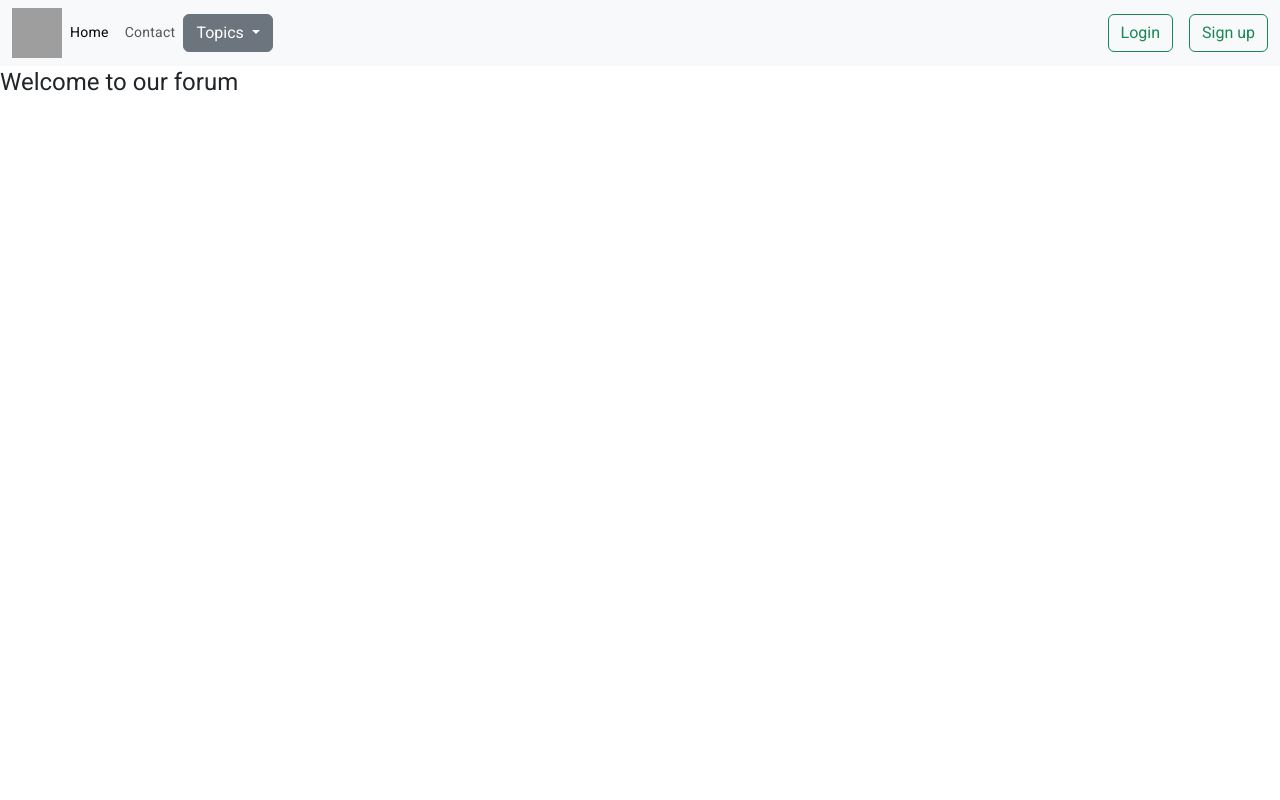
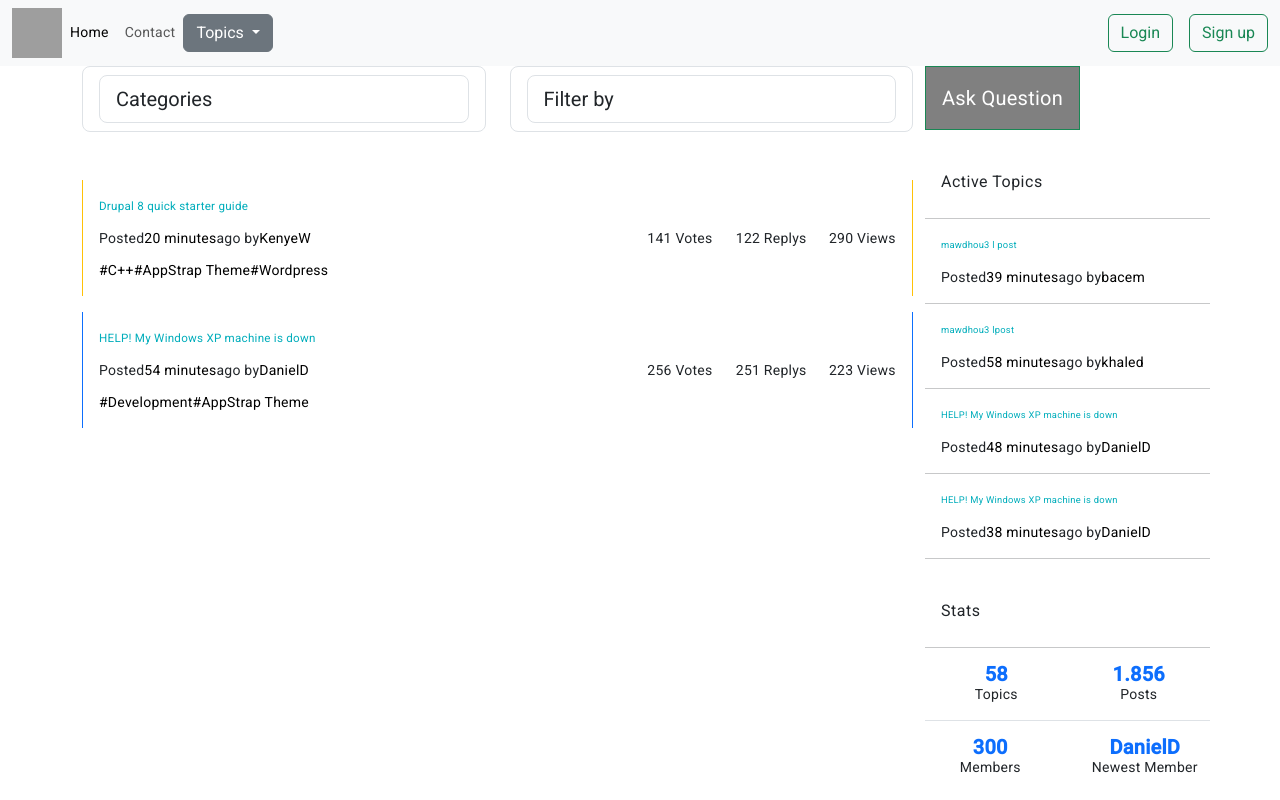
Before and after one commit to hoveNNN/taw3iya.tn, an Angular app in the folder frontend/: page / in a window 1280 px wide. Built offline with nearby package versions, Linux system fonts and the light colour scheme; grey boxes are pictures that could not be loaded.

Commit message:
added home page design

```diff
--- a/frontend/src/app/app.module.ts
+++ b/frontend/src/app/app.module.ts
@@ -19,6 +19,7 @@ import { ForgotPasswordComponent } from './forgot-password/forgot-password.compo
 import { EditProfilComponent } from './edit-profil/edit-profil.component';
 import { ChangePasswordComponent } from './change-password/change-password.component';
 
+
 @NgModule({
   declarations: [
     AppComponent,
@@ -33,6 +34,7 @@ import { ChangePasswordComponent } from './change-password/change-password.compo
     ForgotPasswordComponent,
     EditProfilComponent,
     ChangePasswordComponent,
+
 
 
   ],
--- a/frontend/src/app/home/home.component.css
+++ b/frontend/src/app/home/home.component.css
@@ -0,0 +1,20 @@
+body{
+    margin-top:20px;
+    background:#eee;
+    color: #708090;
+}
+.icon-1x {
+    font-size: 24px !important;
+}
+a{
+    text-decoration:none;
+}
+.text-primary, a.text-primary:focus, a.text-primary:hover {
+    color: #00ADBB!important;
+}
+.text-black, .text-hover-black:hover {
+    color: #000 !important;
+}
+.font-weight-bold {
+    font-weight: 700 !important;
+}
--- a/frontend/src/app/home/home.component.html
+++ b/frontend/src/app/home/home.component.html
@@ -1,2 +1,244 @@
 <app-navbar></app-navbar>
-<h1> Welcome to our forum</h1>
+<div class="container">
+  <div class="row">
+    <!-- Main content -->
+    <div class="col-lg-9 mb-3">
+      <div class="row text-left mb-5">
+        <div class="col-lg-6 mb-3 mb-sm-0">
+          <div
+            class="dropdown bootstrap-select form-control form-control-lg bg-white bg-op-9 text-sm w-lg-50"
+            style="width: 100%"
+          >
+            <select
+              class="form-control form-control-lg bg-white bg-op-9 text-sm w-lg-50"
+              data-toggle="select"
+              tabindex="-98"
+            >
+              <option>Categories</option>
+              <option>Learn</option>
+              <option>Share</option>
+              <option>Build</option>
+            </select>
+          </div>
+        </div>
+        <div class="col-lg-6 text-lg-right">
+          <div
+            class="dropdown bootstrap-select form-control form-control-lg bg-white bg-op-9 ml-auto text-sm w-lg-50"
+            style="width: 100%"
+          >
+            <select
+              class="form-control form-control-lg bg-white bg-op-9 ml-auto text-sm w-lg-50"
+              data-toggle="select"
+              tabindex="-98"
+            >
+              <option>Filter by</option>
+              <option>Votes</option>
+              <option>Replys</option>
+              <option>Views</option>
+            </select>
+          </div>
+        </div>
+      </div>
+      <!-- End of post 1 -->
+      <div
+        class="card row-hover pos-relative py-3 px-3 mb-3 border-warning border-top-0 border-right-0 border-bottom-0 rounded-0"
+      >
+        <div class="row align-items-center">
+          <div class="col-md-8 mb-3 mb-sm-0">
+            <h5>
+              <a href="#" class="text-primary">Drupal 8 quick starter guide</a>
+            </h5>
+            <p class="text-sm">
+              <span class="op-6">Posted</span>
+              <a class="text-black" href="#">20 minutes</a>
+              <span class="op-6">ago by</span>
+              <a class="text-black" href="#">KenyeW</a>
+            </p>
+            <div class="text-sm op-5">
+              <a class="text-black mr-2" href="#">#C++</a>
+              <a class="text-black mr-2" href="#">#AppStrap Theme</a>
+              <a class="text-black mr-2" href="#">#Wordpress</a>
+            </div>
+          </div>
+          <div class="col-md-4 op-7">
+            <div class="row text-center op-7">
+              <div class="col px-1">
+                <i class="ion-connection-bars icon-1x"></i>
+                <span class="d-block text-sm">141 Votes</span>
+              </div>
+              <div class="col px-1">
+                <i class="ion-ios-chatboxes-outline icon-1x"></i>
+                <span class="d-block text-sm">122 Replys</span>
+              </div>
+              <div class="col px-1">
+                <i class="ion-ios-eye-outline icon-1x"></i>
+                <span class="d-block text-sm">290 Views</span>
+              </div>
+            </div>
+          </div>
+        </div>
+      </div>
+      <!-- /End of post 1 -->
+      <!-- End of post 2 -->
+      <div
+        class="card row-hover pos-relative py-3 px-3 mb-3 border-primary border-top-0 border-right-0 border-bottom-0 rounded-0"
+      >
+        <div class="row align-items-center">
+          <div class="col-md-8 mb-3 mb-sm-0">
+            <h5>
+              <a href="#" class="text-primary"
+                >HELP! My Windows XP machine is down</a
+              >
+            </h5>
+            <p class="text-sm">
+              <span class="op-6">Posted</span>
+              <a class="text-black" href="#">54 minutes</a>
+              <span class="op-6">ago by</span>
+              <a class="text-black" href="#">DanielD</a>
+            </p>
+            <div class="text-sm op-5">
+              <a class="text-black mr-2" href="#">#Development</a>
+              <a class="text-black mr-2" href="#">#AppStrap Theme</a>
+            </div>
+          </div>
+          <div class="col-md-4 op-7">
+            <div class="row text-center op-7">
+              <div class="col px-1">
+                <i class="ion-connection-bars icon-1x"></i>
+                <span class="d-block text-sm">256 Votes</span>
+              </div>
+              <div class="col px-1">
+                <i class="ion-ios-chatboxes-outline icon-1x"></i>
+                <span class="d-block text-sm">251 Replys</span>
+              </div>
+              <div class="col px-1">
+                <i class="ion-ios-eye-outline icon-1x"></i>
+                <span class="d-block text-sm">223 Views</span>
+              </div>
+            </div>
+          </div>
+        </div>
+      </div>
+      <!-- /End of post 2 -->
+
+
+    </div>
+    <!-- Sidebar content -->
+    <div class="col-lg-3 mb-4 mb-lg-0 px-lg-0 mt-lg-0">
+      <div
+        style="
+          visibility: hidden;
+          display: none;
+          width: 285px;
+          height: 801px;
+          margin: 0px;
+          float: none;
+          position: static;
+          inset: 85px auto auto;
+        "
+      ></div>
+      <div
+        data-settings='{"parent":"#content","mind":"#header","top":10,"breakpoint":992}'
+        data-toggle="sticky"
+        class="sticky"
+        style="top: 85px"
+      >
+        <div class="sticky-inner">
+          <a
+          class="btn btn-lg btn-block btn-success rounded-0 py-3 mb-3 bg-op-6 roboto-bold"
+          href="#"
+          style="background-color: #808080; color: white;"
+            >Ask Question</a
+          >
+          <div class="bg-white mb-3">
+            <h4 class="px-3 py-4 op-5 m-0">Active Topics</h4>
+            <hr class="m-0" />
+            <div class="pos-relative px-3 py-3">
+              <h6 class="text-primary text-sm">
+                <a href="#" class="text-primary"
+                  >mawdhou3 l post
+                </a>
+              </h6>
+              <p class="mb-0 text-sm">
+                <span class="op-6">Posted</span>
+                <a class="text-black" href="#">39 minutes</a>
+                <span class="op-6">ago by</span>
+                <a class="text-black" href="#">bacem</a>
+              </p>
+            </div>
+            <hr class="m-0" />
+            <div class="pos-relative px-3 py-3">
+              <h6 class="text-primary text-sm">
+                <a href="#" class="text-primary"
+                  >mawdhou3 lpost
+                </a>
+              </h6>
+              <p class="mb-0 text-sm">
+                <span class="op-6">Posted</span>
+                <a class="text-black" href="#">58 minutes</a>
+                <span class="op-6">ago by</span>
+                <a class="text-black" href="#">khaled</a>
+              </p>
+            </div>
+            <hr class="m-0" />
+            <div class="pos-relative px-3 py-3">
+              <h6 class="text-primary text-sm">
+                <a href="#" class="text-primary"
+                  >HELP! My Windows XP machine is down
+                </a>
+              </h6>
+              <p class="mb-0 text-sm">
+                <span class="op-6">Posted</span>
+                <a class="text-black" href="#">48 minutes</a>
+                <span class="op-6">ago by</span>
+                <a class="text-black" href="#">DanielD</a>
+              </p>
+            </div>
+            <hr class="m-0" />
+            <div class="pos-relative px-3 py-3">
+              <h6 class="text-primary text-sm">
+                <a href="#" class="text-primary"
+                  >HELP! My Windows XP machine is down
+                </a>
+              </h6>
+              <p class="mb-0 text-sm">
+                <span class="op-6">Posted</span>
+                <a class="text-black" href="#">38 minutes</a>
+                <span class="op-6">ago by</span>
+                <a class="text-black" href="#">DanielD</a>
+              </p>
+            </div>
+            <hr class="m-0" />
+          </div>
+          <div class="bg-white text-sm">
+            <h4 class="px-3 py-4 op-5 m-0 roboto-bold">Stats</h4>
+            <hr class="my-0" />
+            <div class="row text-center d-flex flex-row op-7 mx-0">
+              <div
+                class="col-sm-6 flex-ew text-center py-3 border-bottom border-right"
+              >
+                <a class="d-block lead font-weight-bold" href="#">58</a> Topics
+              </div>
+              <div
+                class="col-sm-6 col flex-ew text-center py-3 border-bottom mx-0"
+              >
+                <a class="d-block lead font-weight-bold" href="#">1.856</a>
+                Posts
+              </div>
+            </div>
+            <div class="row d-flex flex-row op-7">
+              <div class="col-sm-6 flex-ew text-center py-3 border-right mx-0">
+                <a class="d-block lead font-weight-bold" href="#">300</a>
+                Members
+              </div>
+              <div class="col-sm-6 flex-ew text-center py-3 mx-0">
+                <a class="d-block lead font-weight-bold" href="#">DanielD</a>
+                Newest Member
+              </div>
+            </div>
+          </div>
+        </div>
+      </div>
+    </div>
+  </div>
+</div>
--- a/frontend/src/app/home/home.component.ts
+++ b/frontend/src/app/home/home.component.ts
@@ -7,4 +7,5 @@ import { Component } from '@angular/core';
 })
 export class HomeComponent {
 
+
 }
```
Also changed, not shown: frontend/src/app/services/post.service.ts (added, +10 -0 lines), 1 other file (tests, documents, lock files or other folders).
